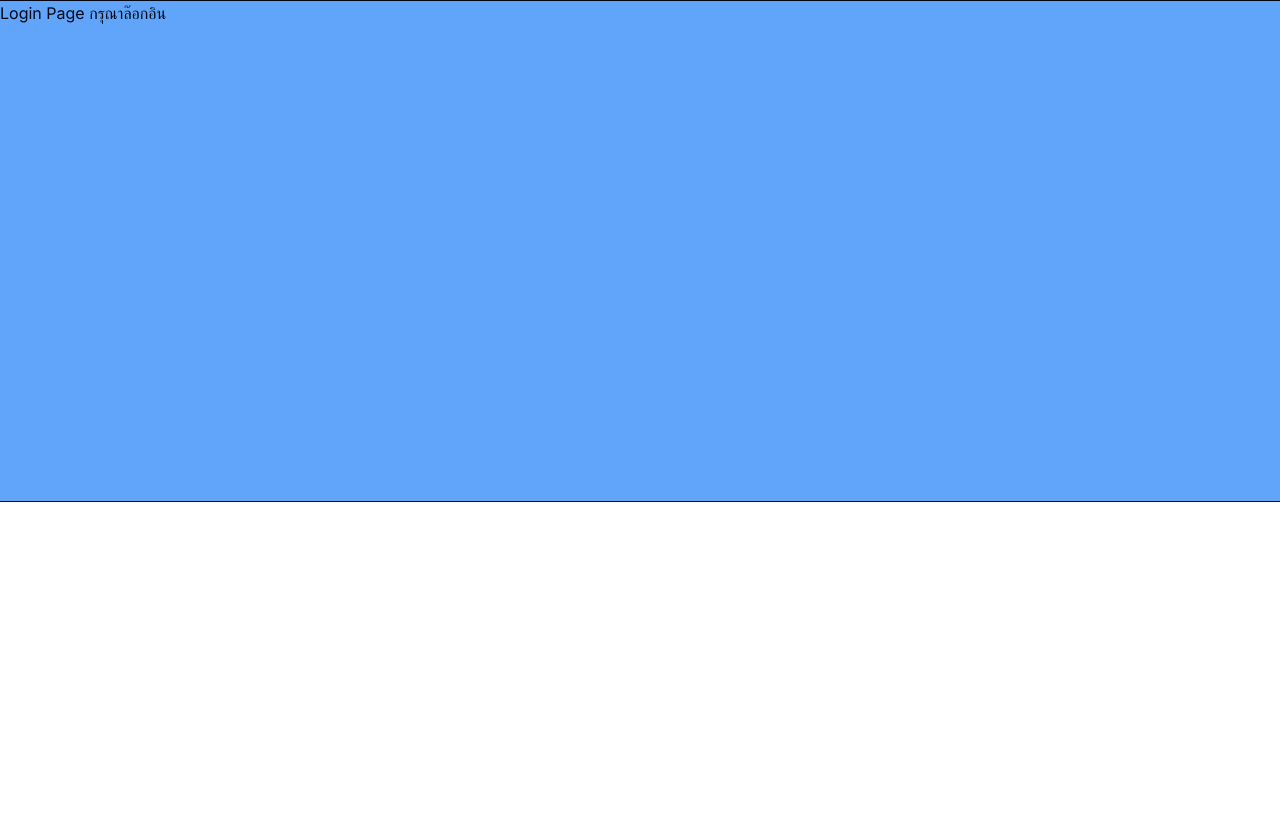
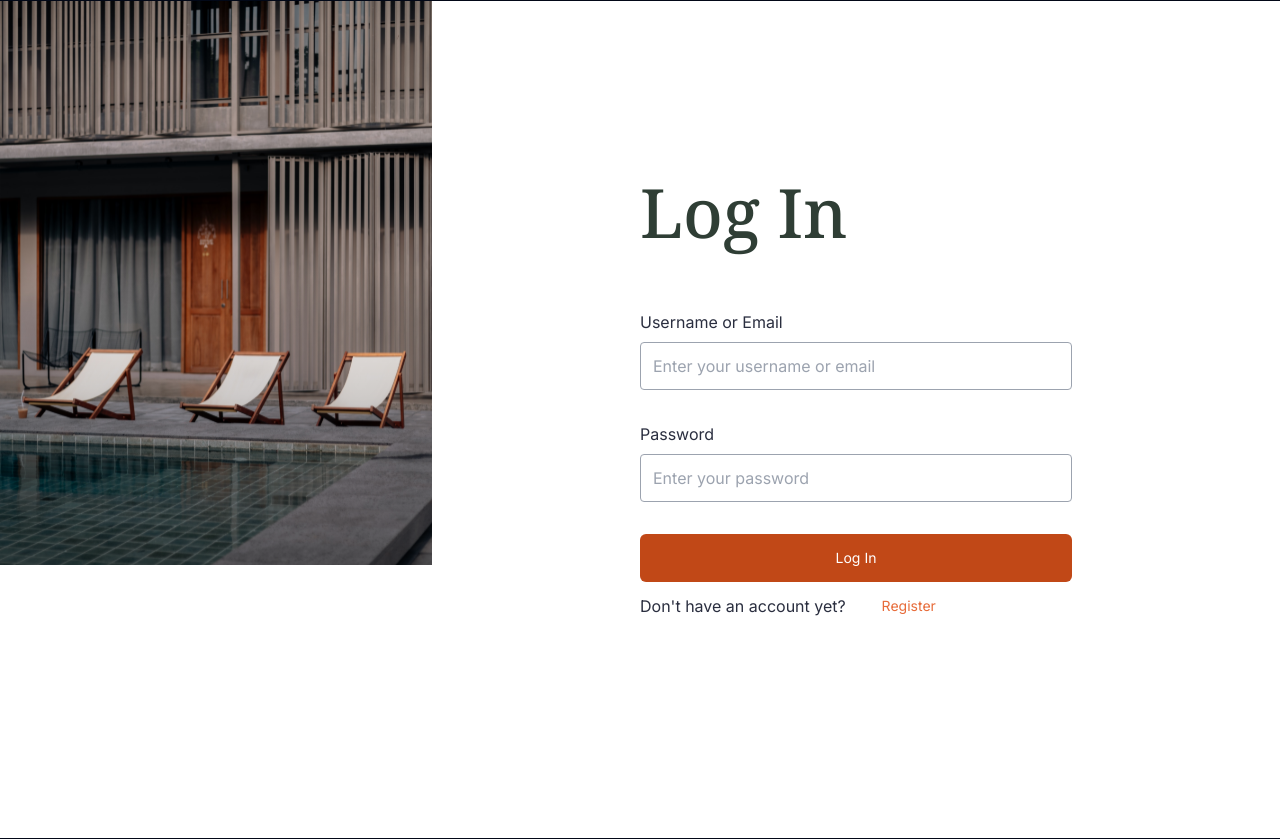
Before and after one commit to babymoonjunior/hotel-reservation, a Next.js app in the folder client/: page /login in a window 1280 px wide. Before the commit the page ends 800 px from the top, so only its background shows below. Built offline with nearby package versions, Linux system fonts and the light colour scheme.

Commit message:
feat: add loginPage UI

```diff
--- a/client/src/app/(Users)/(Register)/login/page.js
+++ b/client/src/app/(Users)/(Register)/login/page.js
@@ -1,4 +1,5 @@
 import '@/app/globals.css'
+import LoginFrom from '../../components/loginFrom.jsx';
 
 export const metadata = {
   title: 'Login Page',
@@ -8,9 +9,8 @@ export const metadata = {
 export default function LoginPage() {
   return (
     <div>
-      <h1 className="bg-blue-400 h-[500px]">Login Page กรุณาล๊อกอิน</h1>
       {/* ใส่ Component1 <RegisterForm /> ที่นี่ (Pond) */}
-
+      <LoginFrom />
     </div>
   );
 }
--- a/client/src/app/(Users)/components/loginFrom.js
+++ /dev/null
@@ -1,25 +0,0 @@
-'use client';
-import { Button, buttonVariants } from "@/components/ui/button";
-
-export default function LoginFrom() {
-    return (
-        <div className="flex flex-col w-full h-full">
-            <t className="font-mono font-[500] text-[68px] h-[85px]">Log In</t>
-            <label>Username or Email</label>
-            <input
-                type="text"
-                name="username"
-                placeholder="Enter your username or email"
-            ></input>
-            <label>Password</label>
-            <input type="password" placeholder="Enter your password"></input>
-            <Button className=" w-full">Log In</Button>
-            <div>
-                <span>Don't have an account yet?</span>{" "}
-                <Button variant="ghost">
-                    Register
-                </Button>
-            </div>
-        </div>
-    );
-}
--- /dev/null
+++ b/client/src/app/(Users)/components/loginFrom.jsx
@@ -0,0 +1,50 @@
+"use client";
+import { Button, buttonVariants } from "@/components/ui/button";
+import Image from "next/image";
+
+export default function LoginFrom() {
+  return (
+    <>
+      <div className="flex text-gray-900 h-full w-full">
+        <div className=" flex-1 h-full">
+          <Image
+            className=""
+            src="/loginphoto.svg"
+            width={708}
+            height={924}
+            alt="photo-login"
+          />
+        </div>
+        <div className="flex-1 flex flex-col h-full font-sans p-52 pt-40">
+          <t className="font-mono font-medium text-[68px] h-[85px] text-green-800 mb-16">
+            Log In
+          </t>
+          <label className="gap-2 flex flex-col mb-8">
+            Username or Email
+            <input
+              className="outline-none border border-gray-400 focus:border-orange-500 rounded-sm h-12 p-3"
+              type="text"
+              name="username"
+              placeholder="Enter your username or email"
+            />
+          </label>
+
+          <label className="gap-2 flex flex-col mb-8">
+            Password
+            <input
+              className="outline-none border border-gray-400 focus:border-orange-500 rounded-sm h-12 p-3"
+              type="password"
+              placeholder="Enter your password"
+            />
+          </label>
+
+          <Button className="w-full">Log In</Button>
+          <div className="flex items-center">
+            <span>Don't have an account yet?</span>{" "}
+            <Button variant="ghost">Register</Button>
+          </div>
+        </div>
+      </div>
+    </>
+  );
+}
```
Also changed, not shown: client/public/loginphoto.svg (added).
